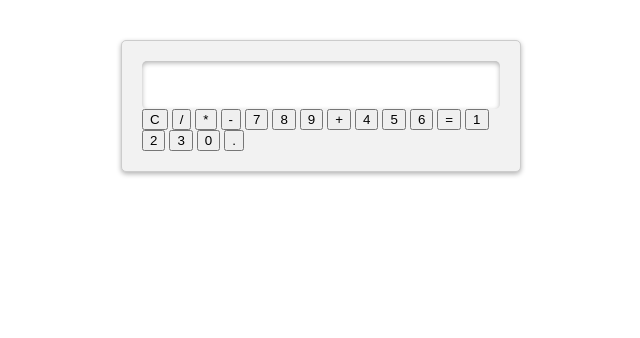
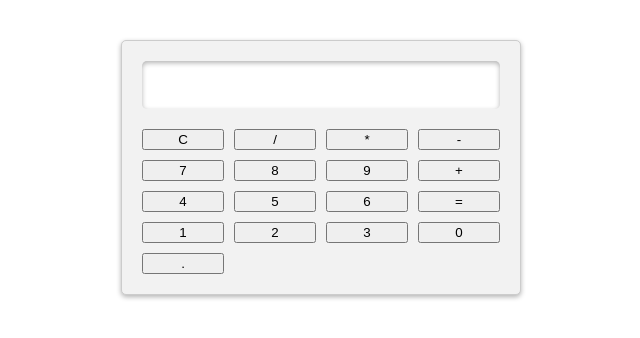
Before and after one commit to lamourianass/Basic-calculator, a plain HTML site: page index.html in a window 1280 px wide. Shown: the whole page, without its empty margins (319-959 px from the left). Drawn offline with Linux system fonts and the light colour scheme.

Commit message:
Done .buttons css

```diff
--- a/style.css
+++ b/style.css
@@ -19,6 +19,13 @@
   padding: 10px;
   font-size: 24px;
   border: none;
-  box-shadow: 0 2px 5px rgba(0, 0, 0, 0.3) inset ;
+  box-shadow: 0 2px 5px rgba(0, 0, 0, 0.3) inset;
   border-radius: 5px;
 }
+
+.buttons {
+  display: grid;
+  grid-template-columns: repeat(4, 1fr);
+  gap: 10px;
+  margin-top: 20px;
+}
```
